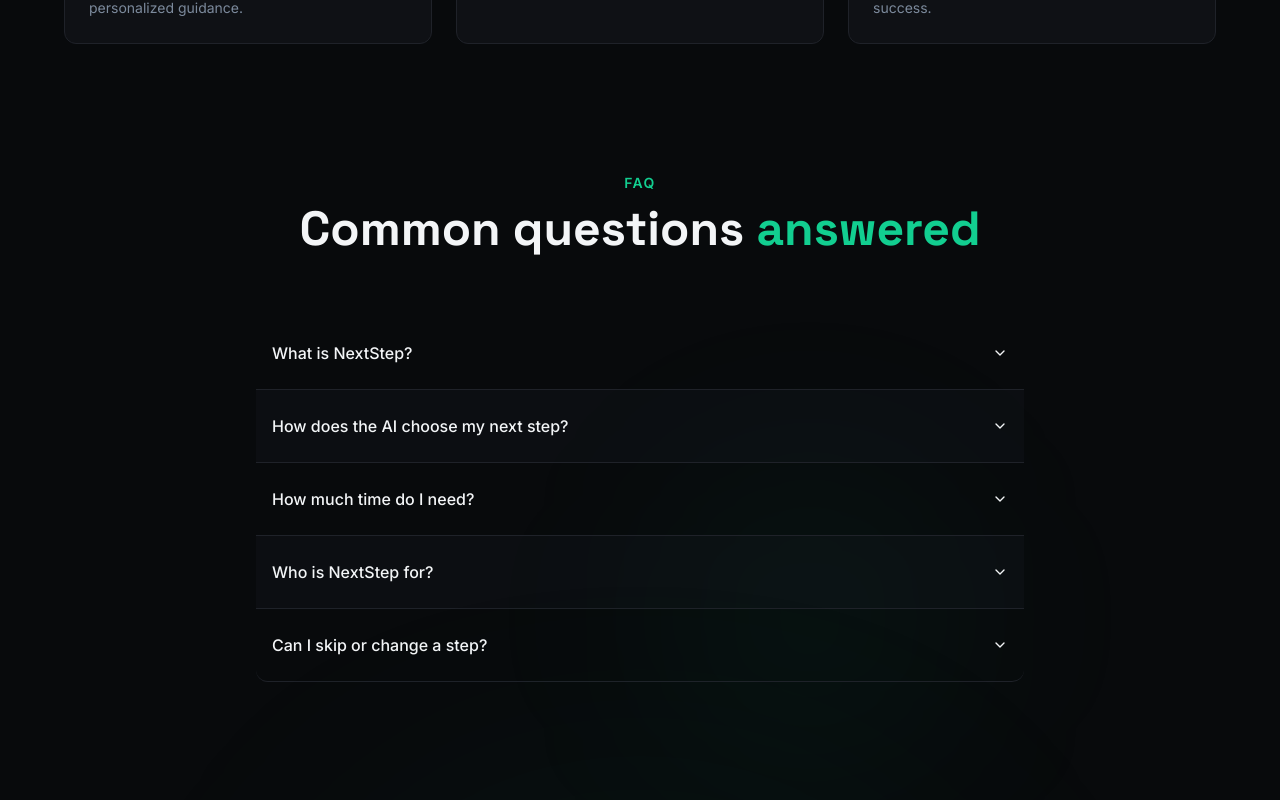
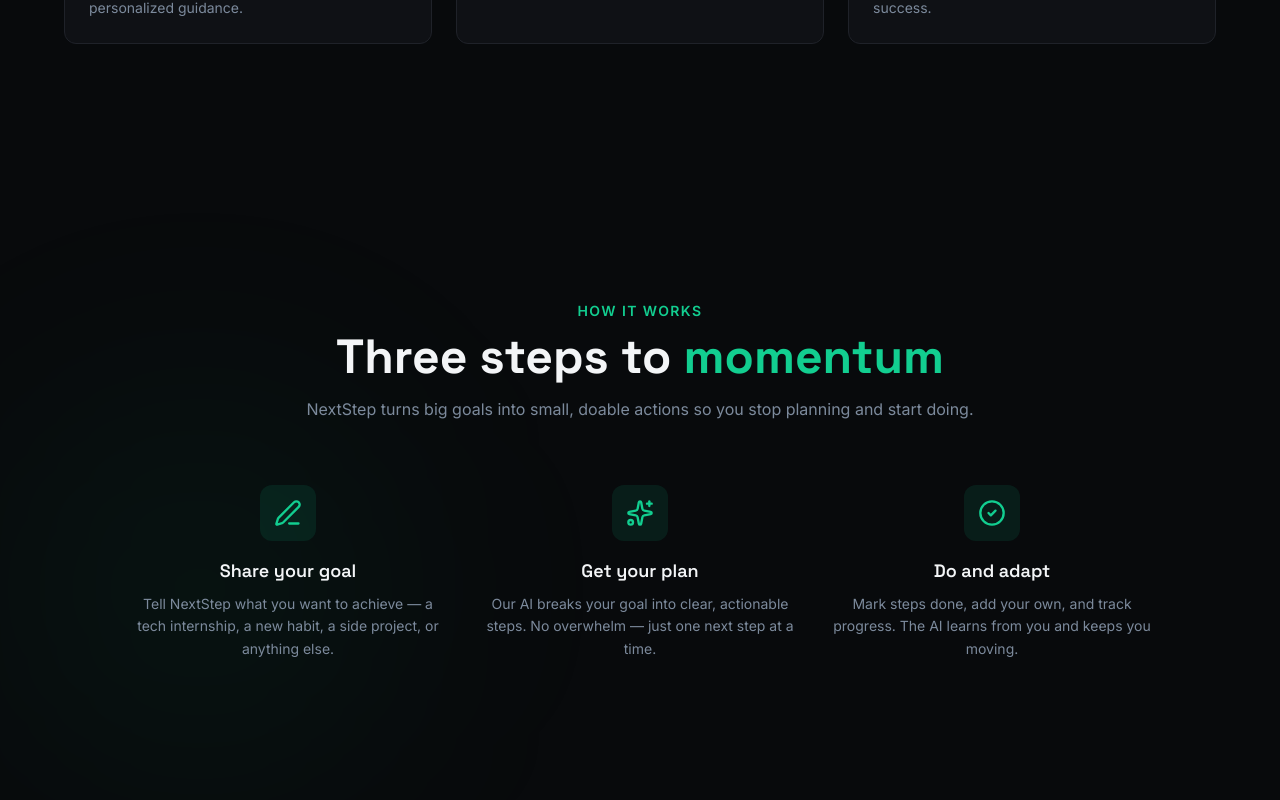
Before and after one commit to nandhanalahari/NextStep, a Next.js app: page / in a window 1280 px wide. Shown: the part 1600-2400 px from the top of the page. Built offline with nearby package versions, Linux system fonts and the light colour scheme; no server answers.

Commit message:
Add How It Works section, document ElevenLabs integration ideas

```diff
--- a/app/page.tsx
+++ b/app/page.tsx
@@ -1,6 +1,7 @@
 import { Navbar } from "@/components/navbar"
 import { HeroSection } from "@/components/hero-section"
 import { FeaturesSection } from "@/components/features-section"
+import { HowItWorksSection } from "@/components/how-it-works-section"
 import { FaqSection } from "@/components/faq-section"
 import { CtaSection } from "@/components/cta-section"
 import { Footer } from "@/components/footer"
@@ -11,6 +12,7 @@ export default function Page() {
       <Navbar />
       <HeroSection />
       <FeaturesSection />
+      <HowItWorksSection />
       <FaqSection />
       <CtaSection />
       <Footer />
--- a/components/faq-section.tsx
+++ b/components/faq-section.tsx
@@ -40,7 +40,7 @@ export function FaqSection() {
   return (
     <section
       id="faq"
-      className="relative px-6 -mt-8 pt-8 pb-24 md:-mt-12 md:pt-12 md:pb-32"
+      className="relative px-6 pt-12 pb-24 md:pt-16 md:pb-32"
     >
       <div className="pointer-events-none absolute inset-0">
         <div className="absolute right-1/4 top-1/2 h-[300px] w-[300px] rounded-full bg-primary/5 blur-[100px]" />
--- a/components/footer.tsx
+++ b/components/footer.tsx
@@ -27,6 +27,9 @@ export function Footer() {
           <a href="#features" className="transition-colors hover:text-foreground">
             Features
           </a>
+          <a href="#how-it-works" className="transition-colors hover:text-foreground">
+            How It Works
+          </a>
           <a href="#faq" className="transition-colors hover:text-foreground">
             FAQ
           </a>
--- /dev/null
+++ b/components/how-it-works-section.tsx
@@ -0,0 +1,76 @@
+"use client";
+
+import { AnimatedSection } from "@/components/animated-section";
+import { PenLine, Sparkles, CheckCircle2 } from "lucide-react";
+
+const steps = [
+  {
+    icon: PenLine,
+    title: "Share your goal",
+    description:
+      "Tell NextStep what you want to achieve — a tech internship, a new habit, a side project, or anything else.",
+  },
+  {
+    icon: Sparkles,
+    title: "Get your plan",
+    description:
+      "Our AI breaks your goal into clear, actionable steps. No overwhelm — just one next step at a time.",
+  },
+  {
+    icon: CheckCircle2,
+    title: "Do and adapt",
+    description:
+      "Mark steps done, add your own, and track progress. The AI learns from you and keeps you moving.",
+  },
+];
+
+export function HowItWorksSection() {
+  return (
+    <section
+      id="how-it-works"
+      className="relative px-6 py-24 md:py-32"
+    >
+      <div className="pointer-events-none absolute inset-0">
+        <div className="absolute left-0 bottom-0 h-[400px] w-[400px] rounded-full bg-primary/5 blur-[120px]" />
+      </div>
+
+      <div className="relative mx-auto max-w-5xl">
+        <AnimatedSection className="text-center">
+          <p className="text-sm font-semibold uppercase tracking-widest text-primary">
+            How It Works
+          </p>
+          <h2 className="mt-3 font-display text-3xl font-bold text-foreground md:text-5xl">
+            Three steps to
+            <span className="text-primary"> momentum</span>
+          </h2>
+          <p className="mx-auto mt-4 max-w-2xl text-muted-foreground">
+            NextStep turns big goals into small, doable actions so you stop
+            planning and start doing.
+          </p>
+        </AnimatedSection>
+
+        <div className="mt-16 grid gap-8 md:grid-cols-3">
+          {steps.map((step, i) => (
+            <AnimatedSection
+              key={step.title}
+              animation="fade-in-up"
+              delay={i * 100}
+            >
+              <div className="flex flex-col items-center text-center">
+                <div className="flex h-14 w-14 items-center justify-center rounded-xl bg-primary/10 text-primary transition-colors hover:bg-primary/20">
+                  <step.icon className="h-7 w-7" />
+                </div>
+                <span className="mt-4 font-display text-lg font-semibold text-foreground">
+                  {step.title}
+                </span>
+                <p className="mt-2 text-sm text-muted-foreground leading-relaxed">
+                  {step.description}
+                </p>
+              </div>
+            </AnimatedSection>
+          ))}
+        </div>
+      </div>
+    </section>
+  );
+}
--- a/components/navbar.tsx
+++ b/components/navbar.tsx
@@ -9,6 +9,7 @@ import { useAuth } from "@/lib/auth-context"
 
 const navLinks = [
   { label: "Features", href: "#features" },
+  { label: "How It Works", href: "#how-it-works" },
   { label: "FAQ", href: "#faq" },
 ]
 
```
Also changed, not shown: 2 other files (tests, documents, lock files or other folders).
